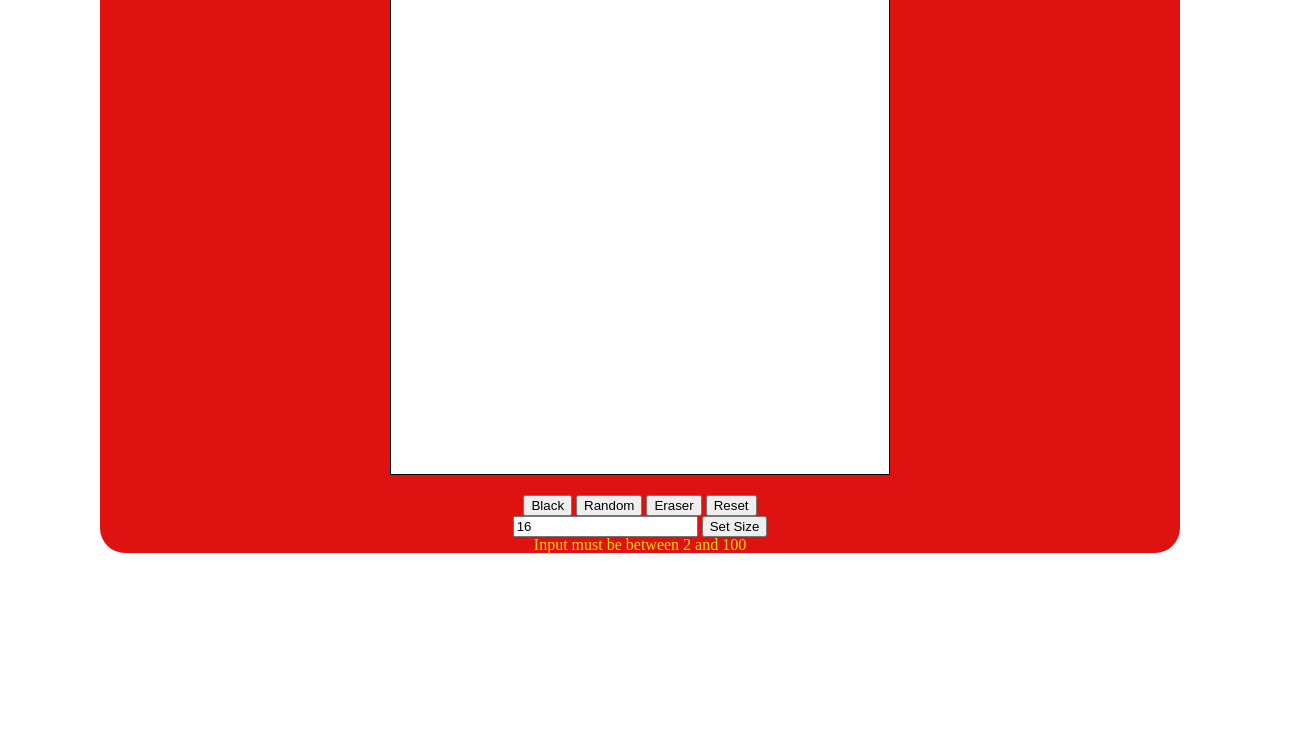
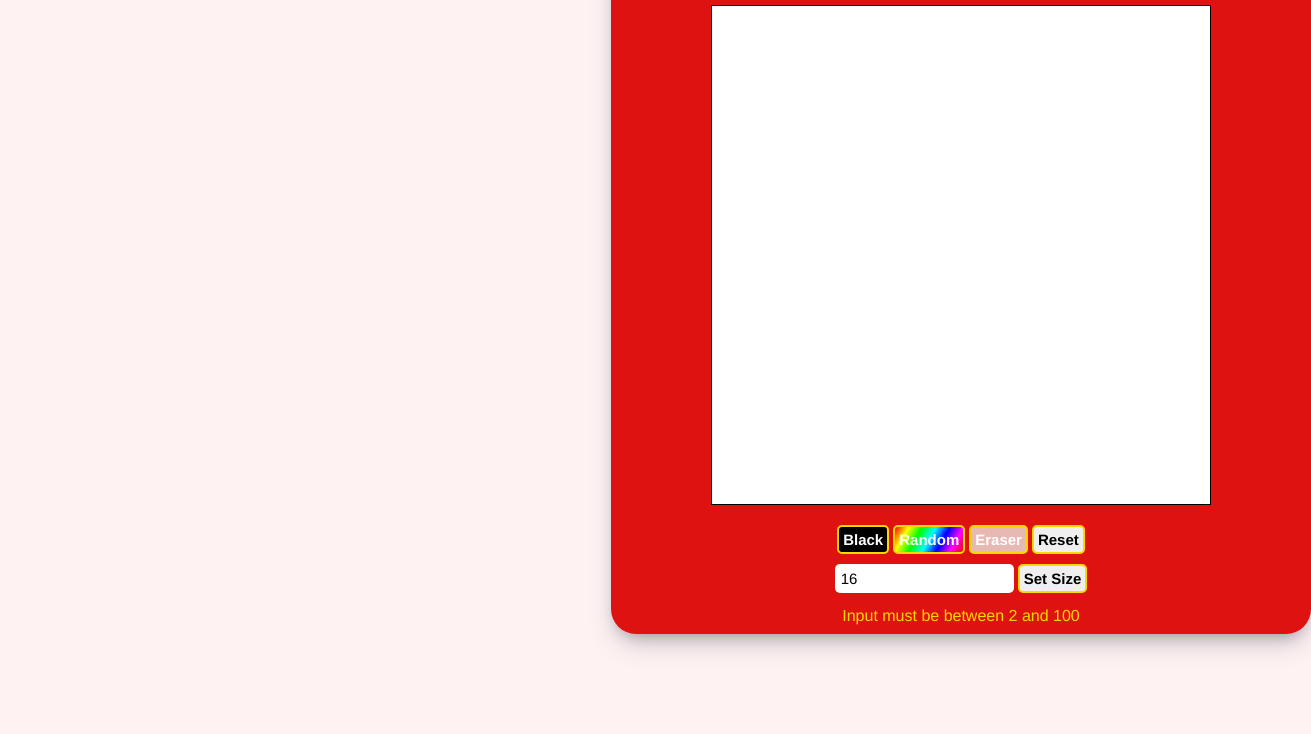
Before and after one commit to david-a-hale/etch-a-sketch, a plain HTML site: page index.html in a window 1280 px wide. Shown: the part 189-923 px from the top of the page, 1311 px wide, since content can reach past the window. Before the commit the page ends 842 px from the top, so only its background shows below. Drawn offline with Linux system fonts and the light colour scheme.

Commit message:
update UI and add classes

```diff
--- a/index.html
+++ b/index.html
@@ -16,14 +16,14 @@
             <div class="grid-container"></div>
         </div>
         <div class="button-container">
-            <button onclick="changeColor('black')">Black</button>
-            <button onclick="changeColor('random')">Random</button>
-            <button onclick="changeColor('white')">Eraser</button>
-            <button onclick="resetGrid()">Reset</button>
+            <button class="black" onclick="changeColor('black')">Black</button>
+            <button class="random" onclick="changeColor('random')">Random</button>
+            <button class="white" onclick="changeColor('white')">Eraser</button>
+            <button class="reset" onclick="resetGrid()">Reset</button>
         </div>
         <div>
-            <input type="text" placeholder="Board size" value="16" onchange="changeSize(this.value)">
-            <button>Set Size</button>
+            <input class="txt-box" type="text" placeholder="Board size" value="16" onchange="changeSize(this.value)">
+            <button class="size-btn">Set Size</button>
         </div>
         <div class="error">Input must be between 2 and 100</div>
     </div>
--- a/style.css
+++ b/style.css
@@ -4,10 +4,25 @@
     box-sizing: border-box;
 }
 
+:root {
+    --font-main: Helvetica, sans-serif;
+}
+
+body {
+    background-color: #fef2f2;
+}
+
 .title {
     font-family: 'Satisfy', cursive;
     font-weight: 400;
     font-size: 48px;
+    margin-top: 15px;
+    margin-bottom: 5px;
+}
+
+.mode {
+    margin-bottom: 10px;
+    font-family: var(--font-main);
 }
 
 .main-container {
@@ -18,7 +33,9 @@
     color: gold;
     background-color: rgb(223, 18, 18);
     border-radius: 25px;
-    margin: 100px;
+    margin: 100px 611px;
+    width: 700px;
+    box-shadow: rgba(50, 50, 93, 0.25) 0px 13px 27px -5px, rgba(0, 0, 0, 0.3) 0px 8px 16px -8px;
 }
 
 .grid-container {
@@ -28,3 +45,59 @@
     border: 1px solid black;
     margin: 0 20px 20px 20px;
 }
+
+.button-container {
+    padding-bottom: 10px;
+}
+
+.black, .random, .white, .reset, .size-btn {
+    border-radius: 5px;
+    border: gold 2px solid;
+    padding: 4px;
+    font-weight: 600;
+    font-size: 15px;
+    font-family: var(--font-main);
+}
+
+.black {
+    background-color: black;
+    color: white;
+}
+
+.random {
+    background: linear-gradient(120deg,
+    hsl(0, 100%, 50%),
+    hsl(30, 100%, 50%),
+    hsl(60, 100%, 50%),
+    hsl(90, 100%, 50%),
+    hsl(120, 100%, 50%),
+    hsl(150, 100%, 50%),
+    hsl(180, 100%, 50%),
+    hsl(210, 100%, 50%),
+    hsl(240, 100%, 50%),
+    hsl(270, 100%, 50%),
+    hsl(300, 100%, 50%),
+    hsl(330, 100%, 50%),
+    hsl(360, 100%, 50%)
+  );
+  color: white;
+}
+
+.white {
+    background-color: #E7B9B3;
+    color: white;
+}
+
+.txt-box {
+    border-radius: 5px;
+    border: none;
+    padding: 6px;
+    font-size: 15px;
+    margin-bottom: 15px;
+    font-family: var(--font-main);
+}
+
+.error {
+    margin-bottom: 10px;
+    font-family: var(--font-main);
+}
```
